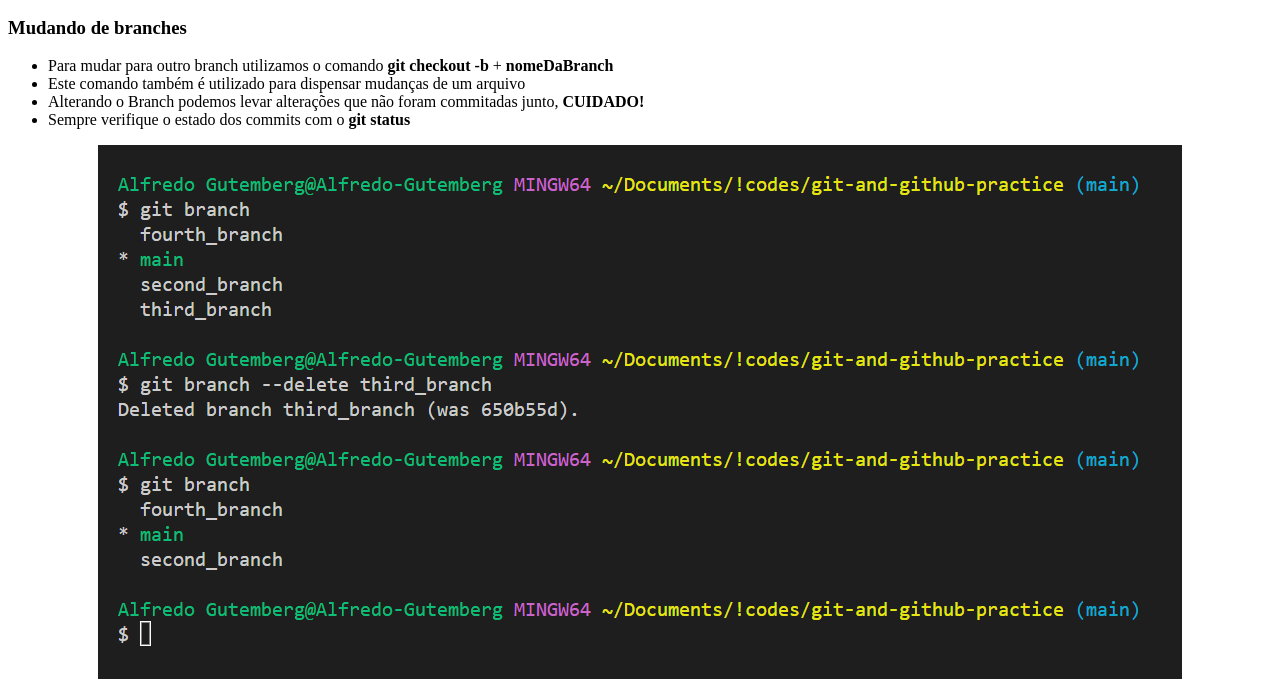
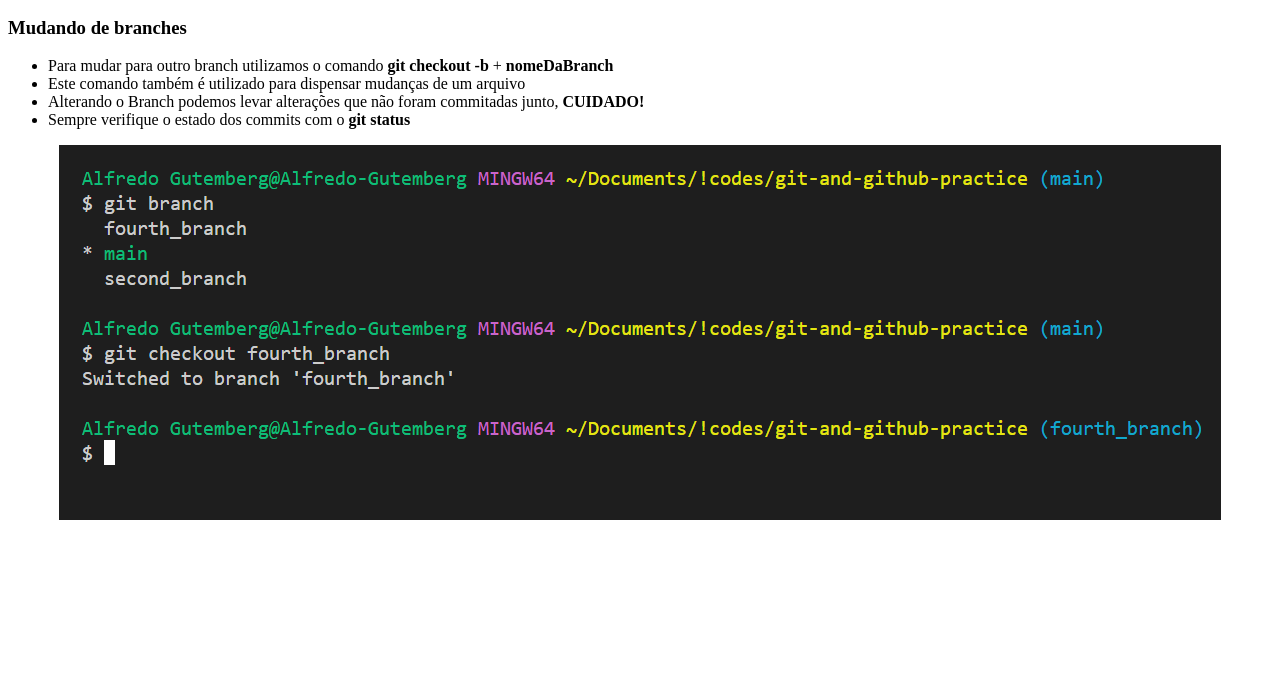
Before and after one commit to AllGun/git-and-github-practice, a plain HTML site: page html/mudandoBranch.html in a window 1280 px wide. Shown: the part 100-800 px from the top of the page. Drawn offline with Linux system fonts and the light colour scheme.

Commit message:
correção html

```diff
--- a/html/mudandoBranch.html
+++ b/html/mudandoBranch.html
@@ -25,7 +25,7 @@
         <li>Sempre verifique o estado dos commits com o <b>git status</b></li>
       </ul>
       <center>
-        <img src="../img/gitBranchDelete.png" alt="" />
+        <img src="../img/mudandoBranch.png" alt="" />
       </center>
     </div>
   </body>
```
Also changed, not shown: img/mudandoBranch.png (added).
